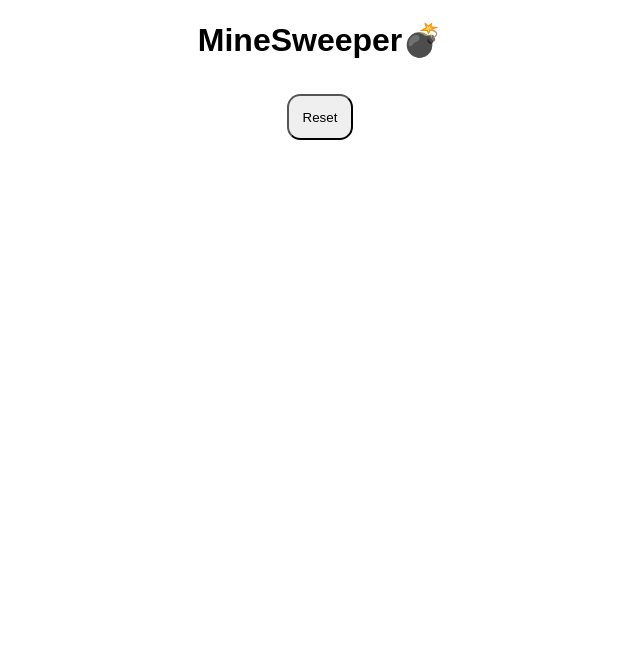
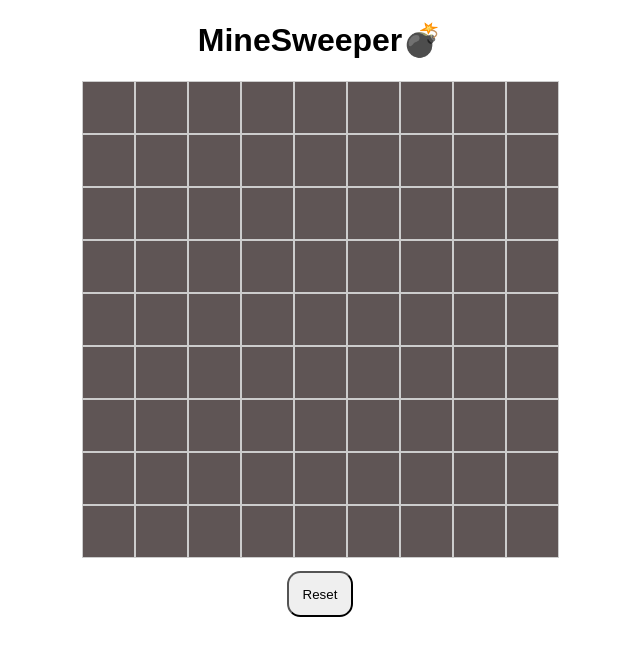
Before and after one commit to AmiteshUniyal/MineSweeper_Game, a plain HTML site: page index.html in a window 1280 px wide. Shown: the whole page, without its empty margins (320-960 px from the left). Drawn offline with Linux system fonts and the light colour scheme; files that its build step writes are made by us from their sources.

Commit message:
index.html

```diff
--- a/index.html
+++ b/index.html
@@ -5,12 +5,12 @@
     <meta http-equiv="X-UA-Compatible" content="IE=edge">
     <meta name="viewport" content="width=device-width, initial-scale=1.0">
     <title>MineSweeper</title>
-    <link rel="stylesheet" href="/CSS/minesweepercss.css">
+    <link rel="stylesheet" href="minesweepercss.css">
 </head>
 <body>
     <h1>MineSweeper💣 </h1>
     <div id="game-board"></div>
     <button id="reset">Reset</button>
 </body>
-<script src="/JS/minesweeperjs.js"></script>
+<script src="minesweeperjs.js"></script>
 </html>
```
